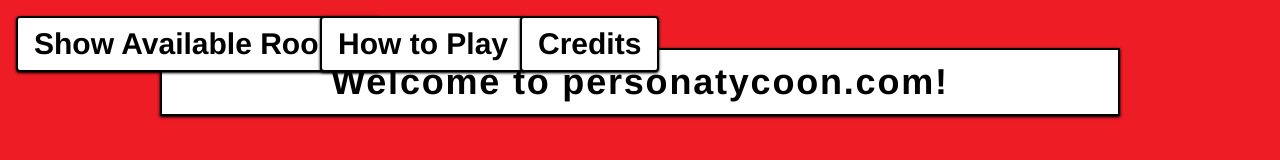
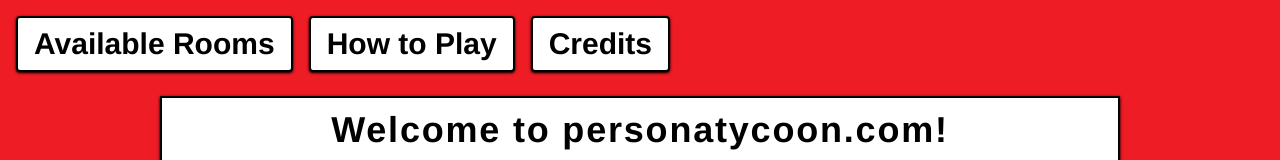
Before and after one commit to Ernie357/tycoon-front-next, a Next.js app: page / in a window 1280 px wide. Shown: the top 160 px of the page. Built offline with nearby package versions, Linux system fonts and the light colour scheme.

Commit message:
Fixed landing layouts for some devices and added self to credits

```diff
--- a/pages/index.tsx
+++ b/pages/index.tsx
@@ -154,11 +154,13 @@
     //<div className="hidden lg:block bg-ryuji bg-no-repeat w-6/12 min-h-screen bg-cover flex items-center justify-center" />
     return (
         <div className="flex bg-persona-red bg-no-repeat font-p5 min-h-screen w-screen overflow-auto">
-            <RoomAvailability />
-            <Rules />
-            <Credits />
+            <div className="flex gap-4 absolute top-4 mb-12 justify-center sm:justify-start w-full sm:w-auto sm:ml-4">
+                <RoomAvailability />
+                <Rules />
+                <Credits />
+            </div>
             <div className="hidden 2xl:flex fixed 2xl:bottom-24 left-0 w-1/2 bg-ryuji bg-bottom bg-no-repeat h-full overflow-auto scale-125 object-cover"></div>
-            <div className="mt-6 md:mt-0 w-full relative 2xl:w-6/12 2xl:left-1/2 flex flex-col pt-12 items-center h-screen">
+            <div className="mt-6 md:mt-12 2xl:mt-0 w-full relative 2xl:w-6/12 2xl:left-1/2 flex flex-col pt-12 items-center h-screen">
                 <h1 className="shadow shadow-black text-xl sm:text-4xl tracking-wider mb-5 md:mb-12 bg-white border-2 border-black p-3 w-3/4 text-center"><b>Welcome to personatycoon.com!</b></h1>
                 <form className="h-full w-3/4 flex flex-col gap-5 md:gap-12">
                     <div className="flex items-center gap-5 md:gap-12">
--- a/pages/rules.tsx
+++ b/pages/rules.tsx
@@ -7,7 +7,7 @@
         setIsOpen(prevState => !prevState);
       };
     return (
-        <div className={`absolute top-4 right-4 md:left-80 ${isOpen ? 'z-50' : 'z-40'} mb-12`}>
+        <div className={`${isOpen ? 'z-50' : 'z-40'}`}>
             <button
                 onClick={toggleOpen}
                 className="px-4 py-2 rounded shadow border-2 border-black hover:bg-gray-200 shadow shadow-black bg-white text-sm md:text-3xl font-semibold"
--- a/src/components/Credits.tsx
+++ b/src/components/Credits.tsx
@@ -7,7 +7,7 @@
         setIsOpen(prevState => !prevState);
       };
     return (
-        <div className={`absolute top-4 right-32 md:left-[520px] md:right-0 ${isOpen ? 'z-50' : 'z-40'} mb-12`}>
+        <div className={`${isOpen ? 'z-50' : 'z-40'}`}>
             <button
                 onClick={toggleOpen}
                 className="px-4 py-2 rounded shadow border-2 border-black hover:bg-gray-200 shadow shadow-black bg-white text-sm md:text-3xl font-semibold"
@@ -30,6 +30,8 @@
                         <p className="text-4xl">All character drawings and assets by ATLUS.</p>
                         <br></br><br></br>
                         <p className="text-4xl">Persona 5 font by <u><a href="https://fontspace.io/persona-5-font/">Fontspace.</a></u></p>
+                        <br></br><br></br>
+                        <p className="text-4xl">Website designed by John Marseglia.</p>
                     </div>
                 </div>
             )}
--- a/src/components/RoomAvailability.tsx
+++ b/src/components/RoomAvailability.tsx
@@ -37,16 +37,16 @@
   });
 
   return (
-    <div className={`absolute top-4 left-4 ${isOpen ? 'z-50' : 'z-40'} mb-12`}>
+    <div className={`${isOpen ? 'z-50' : 'z-40'}`}>
       <button
         onClick={toggleOpen}
         className="px-4 py-2 rounded shadow border-2 border-black hover:bg-gray-200 shadow shadow-black bg-white text-sm md:text-3xl font-semibold"
       >
-        Show Available Rooms
+        Available Rooms
       </button>
 
       {isOpen && (
-        <div className="fixed top-0 left-0 h-full w-full md:w-1/2 bg-gradient-to-b from-orange-500 to-yellow-500 md:border-r-2 border-black shadow-2xl shadow-black z-50">
+        <div className="absolute top-0 left-0 h-full w-full md:w-1/2 bg-gradient-to-b from-orange-500 to-yellow-500 md:border-r-2 border-black shadow-2xl shadow-black z-50">
           <div className="flex items-center gap-8 border-b-2 border-black shadow shadow-black p-4">
             <button
               onClick={toggleOpen}
```
